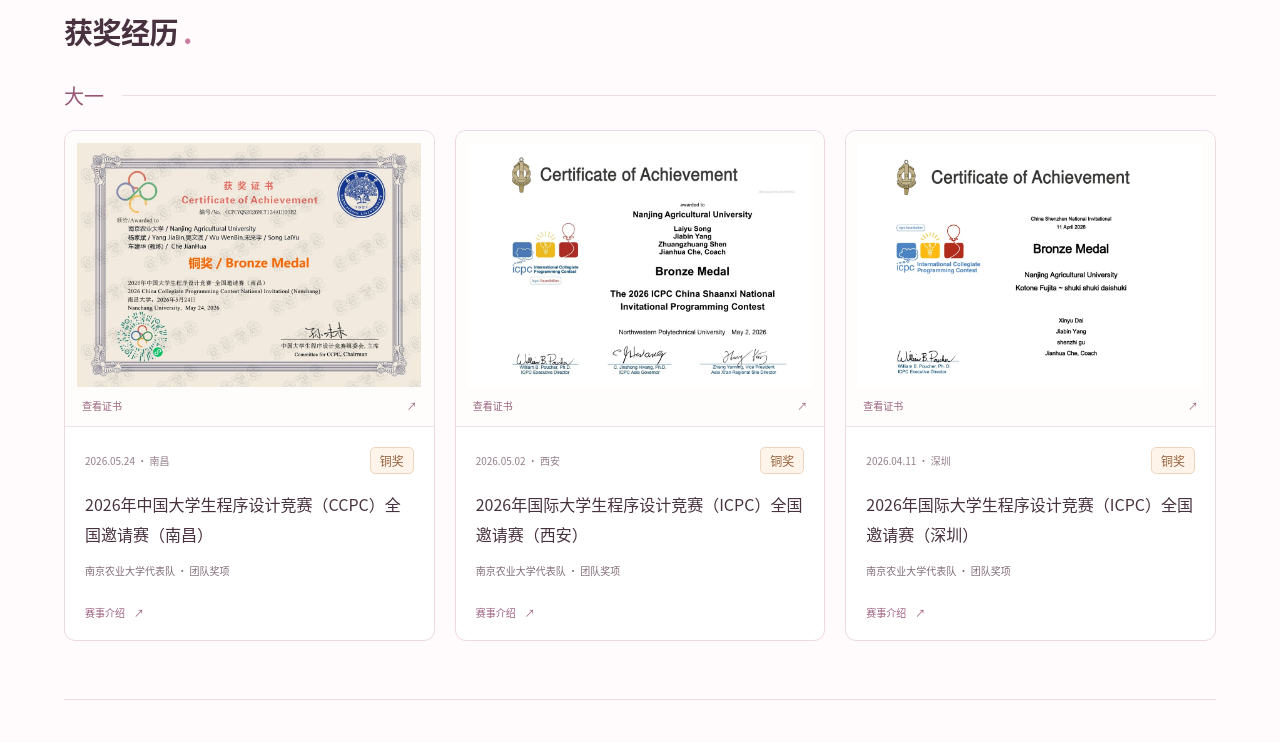
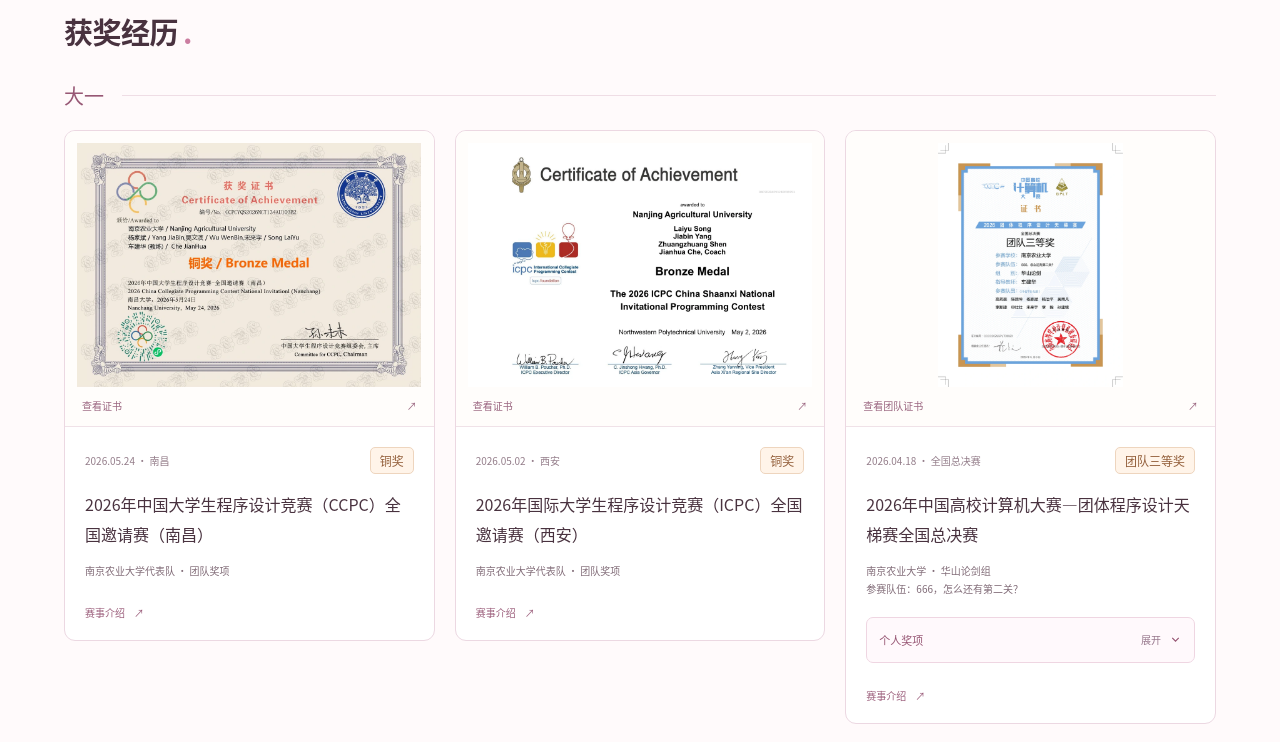
Before and after one commit to ToiletWater1234/ToiletWater1234.github.io, a plain HTML site: page index.html in a window 1280 px wide. Shown: the part 1945-2687 px from the top of the page. Drawn offline with Linux system fonts and the light colour scheme.

Commit message:
Add team award with collapsible individual certificate

```diff
--- a/index.html
+++ b/index.html
@@ -67,7 +67,7 @@
         </section>
 
         <section class="projects-section" id="projects" aria-labelledby="projects-title">
-          <div class="section-heading"><p class="eyebrow">GITHUB PROJECTS</p><h2 id="projects-title">把想法，做成作品<span class="heading-dot">.</span></h2></div>
+          <div class="section-heading"><p class="eyebrow">GITHUB PROJECTS</p><h2 id="projects-title">我的项目<span class="heading-dot">.</span></h2></div>
           <div class="project-grid">
             <article class="project-card project-card-featured">
               <div class="project-topline"><img src="./assets/icons/osu.png" width="35" height="35" alt=""><span class="project-badge">已上线</span></div>
@@ -101,6 +101,19 @@
               <article class="award-card">
                 <a class="certificate-preview" href="./assets/awards/icpc-shaanxi-2026-bronze.png" target="_blank" rel="noopener noreferrer" aria-label="查看2026年ICPC全国邀请赛（西安）铜奖团队证书大图（在新标签页打开）"><img src="./assets/awards/icpc-shaanxi-2026-bronze.webp" width="1100" height="778" loading="lazy" alt="在西安举办的2026年ICPC全国邀请赛铜奖团队证书，官方赛名为陕西全国邀请赛。"><span>查看证书 <span aria-hidden="true">↗</span></span></a>
                 <div class="award-body"><div class="award-meta"><time datetime="2026-05-02">2026.05.02 · 西安</time><strong class="award-prize">铜奖</strong></div><h4>2026年国际大学生程序设计竞赛（ICPC）全国邀请赛（西安）</h4><p class="award-team">南京农业大学代表队 · 团队奖项</p><a class="award-source" href="https://icpc.pku.edu.cn/tzgg/3be22c23ce074597bd62fd945f8fa617.htm" target="_blank" rel="noopener noreferrer" aria-label="查看ICPC北京总部发布的赛事邀请函（在新标签页打开）">赛事介绍 <span aria-hidden="true">↗</span></a></div>
+              </article>
+              <article class="award-card" id="gplt-2026-award">
+                <a class="certificate-preview" href="./assets/awards/gplt-2026-team-third/team-certificate.png" target="_blank" rel="noopener noreferrer" aria-label="查看2026年团体程序设计天梯赛全国总决赛团队三等奖证书大图（在新标签页打开）"><img src="./assets/awards/gplt-2026-team-third/team-certificate.webp" width="1100" height="1449" loading="lazy" alt="2026年中国高校计算机大赛—团体程序设计天梯赛全国总决赛团队三等奖证书，南京农业大学，华山论剑组。"><span>查看团队证书 <span aria-hidden="true">↗</span></span></a>
+                <div class="award-body">
+                  <div class="award-meta"><time datetime="2026-04-18">2026.04.18 · 全国总决赛</time><strong class="award-prize">团队三等奖</strong></div>
+                  <h4>2026年中国高校计算机大赛—团体程序设计天梯赛全国总决赛</h4>
+                  <p class="award-team">南京农业大学 · 华山论剑组<br>参赛队伍：666，怎么还有第二关？</p>
+                  <details class="individual-awards">
+                    <summary><span>个人奖项</span><span class="expand-label">展开</span><span class="collapse-label">收起</span><svg class="details-chevron" width="13" height="13" viewBox="0 0 16 16" fill="none" stroke="currentColor" stroke-width="1.5" aria-hidden="true"><path d="m4 6 4 4 4-4"/></svg></summary>
+                    <div class="individual-award-content"><h5>个人三等奖</h5><p>杨家斌 · 全国总决赛</p><a class="certificate-preview individual-certificate" href="./assets/awards/gplt-2026-team-third/individual/yang-jiabin-third.png" target="_blank" rel="noopener noreferrer" aria-label="查看杨家斌的天梯赛全国总决赛个人三等奖证书大图（在新标签页打开）"><img src="./assets/awards/gplt-2026-team-third/individual/yang-jiabin-third.webp" width="1100" height="1449" loading="lazy" alt="杨家斌在2026年中国高校计算机大赛—团体程序设计天梯赛全国总决赛中获得个人三等奖的证书。"><span>查看个人证书 <span aria-hidden="true">↗</span></span></a></div>
+                  </details>
+                  <a class="award-source" href="https://cs.sdufe.edu.cn/info/1013/3773.htm" target="_blank" rel="noopener noreferrer" aria-label="查看团体程序设计天梯赛全国总决赛的赛事介绍（在新标签页打开）">赛事介绍 <span aria-hidden="true">↗</span></a>
+                </div>
               </article>
               <article class="award-card">
                 <a class="certificate-preview" href="./assets/awards/icpc-shenzhen-2026-bronze.png" target="_blank" rel="noopener noreferrer" aria-label="查看2026年ICPC全国邀请赛（深圳）铜奖团队证书大图（在新标签页打开）"><img src="./assets/awards/icpc-shenzhen-2026-bronze.webp" width="1100" height="778" loading="lazy" alt="2026年国际大学生程序设计竞赛全国邀请赛（深圳）铜奖团队证书。"><span>查看证书 <span aria-hidden="true">↗</span></span></a>
--- a/style.css
+++ b/style.css
@@ -88,7 +88,7 @@ h1 > span:first-of-type { color: var(--accent); }
 .project-link > span { margin-left: 3px; font-size: 17px; }
 .award-grade-title { display: flex; align-items: center; gap: 18px; margin: 29px 0 20px; font-size: 20px; font-weight: 500; color: #975774; }
 .award-grade-title::after { content: ""; height: 1px; flex: 1; background: #efdde5; }
-.awards-grid { display: grid; grid-template-columns: repeat(3, minmax(0, 1fr)); gap: 20px; }
+.awards-grid { display: grid; grid-template-columns: repeat(3, minmax(0, 1fr)); align-items: start; gap: 20px; }
 .award-card { display: flex; flex-direction: column; min-width: 0; border: 1px solid #ecd8e2; border-radius: 11px; overflow: hidden; background: #fff; }
 .certificate-preview { display: block; background: #fffdfb; border-bottom: 1px solid #f0e2e8; padding: 12px; }
 .certificate-preview > img { display: block; width: 100%; height: auto; aspect-ratio: 1.414; object-fit: contain; transition: opacity .2s; }
@@ -102,6 +102,23 @@ h1 > span:first-of-type { color: var(--accent); }
 .award-team { font-size: 10px; color: var(--muted); line-height: 1.8; margin: 0 0 19px; }
 .award-source { display: inline-flex; align-self: start; gap: 9px; margin-top: auto; padding-top: 6px; font-size: 10px; color: #9c5f7c; }
 .award-source:hover { color: var(--accent); }
+.individual-awards { margin: 0 0 19px; border: 1px solid #efd6e2; border-radius: 7px; background: #fff9fc; }
+.individual-awards > summary { display: flex; align-items: center; gap: 8px; min-height: 44px; padding: 10px 12px; cursor: pointer; color: #975774; font-size: 11px; list-style: none; }
+.individual-awards > summary::-webkit-details-marker { display: none; }
+.individual-awards > summary::marker { content: ""; }
+.individual-awards > summary:focus-visible { outline: 3px solid #d276a0; outline-offset: 3px; border-radius: 5px; }
+.individual-awards > summary > span:first-child { flex: 1; }
+.individual-awards .expand-label, .individual-awards .collapse-label { color: #95758a; font-size: 10px; }
+.individual-awards .collapse-label { display: none; }
+.individual-awards[open] .expand-label { display: none; }
+.individual-awards[open] .collapse-label { display: inline; }
+.details-chevron { transition: transform .2s; }
+.individual-awards[open] .details-chevron { transform: rotate(180deg); }
+.individual-award-content { padding: 0 12px 12px; }
+.individual-award-content h5 { font-size: 14px; color: #94603c; font-weight: 500; margin: 2px 0 8px; }
+.individual-award-content > p { color: var(--muted); font-size: 10px; margin: 0 0 13px; line-height: 1.8; }
+.individual-certificate { padding: 8px; border: 1px solid #efdee7; border-radius: 6px; background: #fff; }
+.individual-certificate > img { aspect-ratio: auto; }
 .oc-layout { display: grid; grid-template-columns: 1.1fr 1fr; align-items: center; gap: 80px; margin-top: 28px; }
 .oc-copy h3 { font-size: 34px; font-weight: 550; line-height: 1.65; letter-spacing: -.5px; margin: 0 0 16px; }
 .oc-copy h3 > span:first-of-type { color: var(--accent); }
```
Also changed, not shown: assets/awards/gplt-2026-team-third/individual/yang-jiabin-third.png (added), assets/awards/gplt-2026-team-third/individual/yang-jiabin-third.webp (added), assets/awards/gplt-2026-team-third/team-certificate.png (added), assets/awards/gplt-2026-team-third/team-certificate.webp (added), 4 other files.
